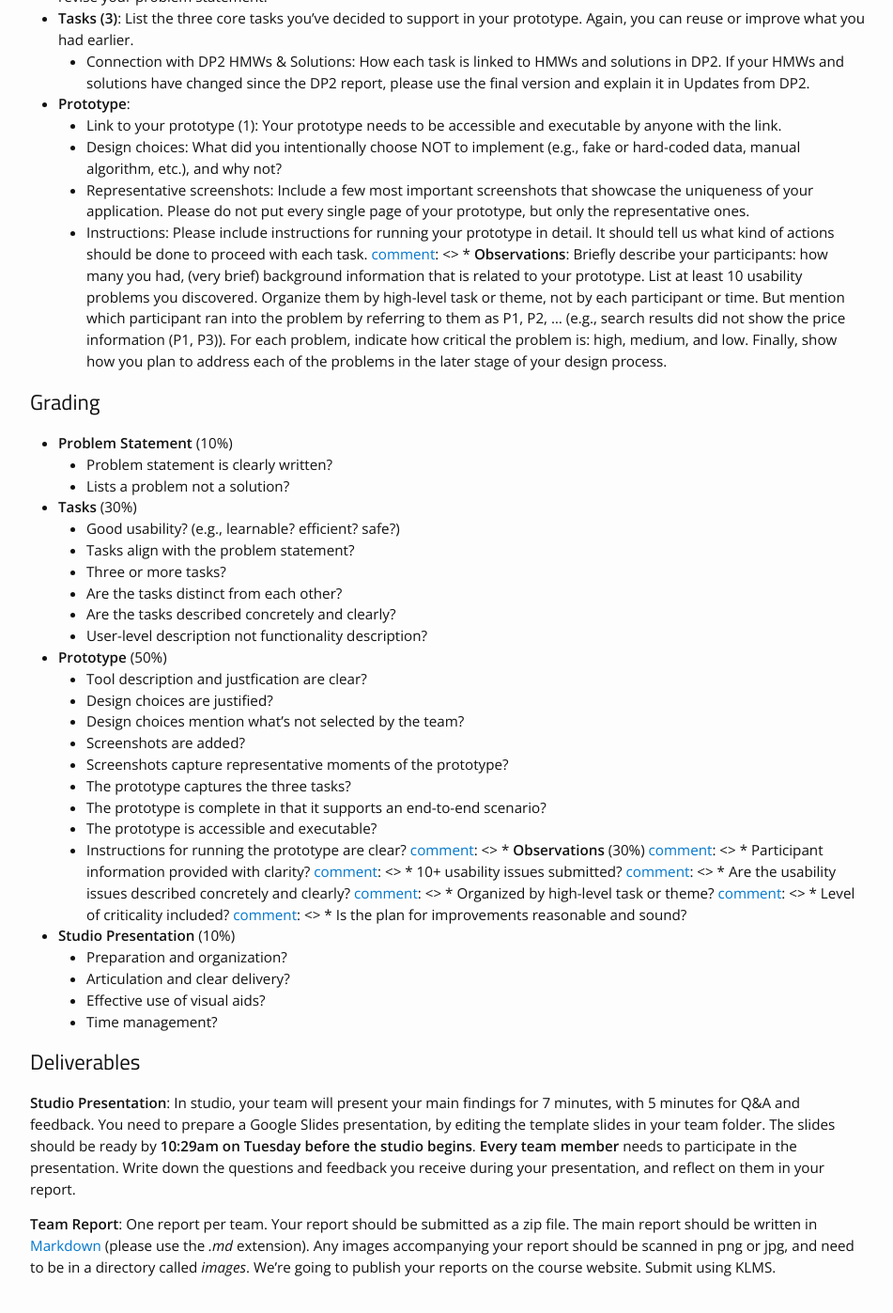
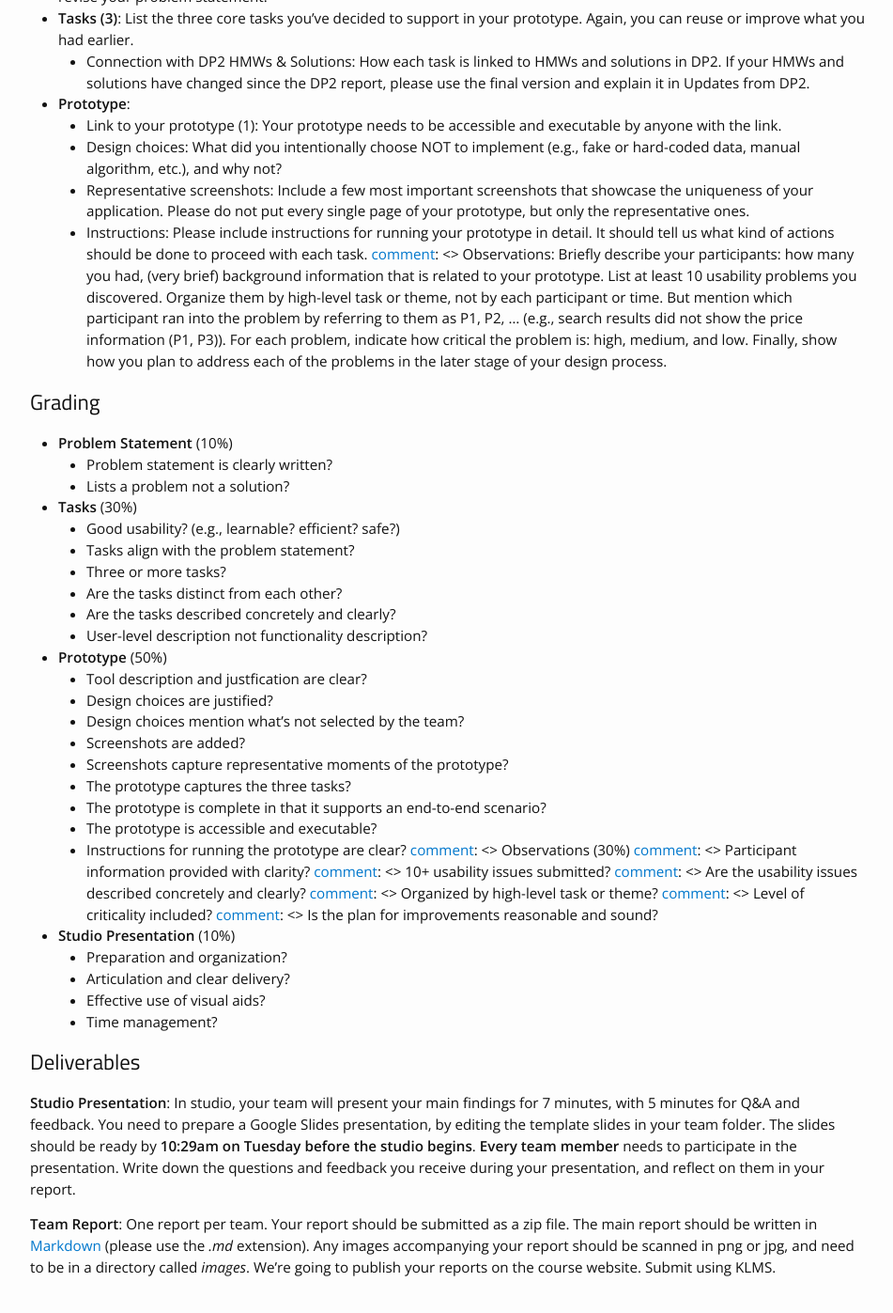
Before and after one commit to cstl-kaist/cs473-2025-fall, a Jekyll site: the page built from _projects/05_DPM3.md, in a window 1280 px wide and 1400 px high, scrolled down 1005 px. Shown: the top 1397 px of the window at 94% size, without its empty margins (163-1114 px from the left). Built offline with Jekyll 4.4.1, drawn with Linux system fonts in a browser that asks for light colours; nearby versions of some CDN libraries.

Commit message:
Fixing DPM3

```diff
--- a/_projects/05_DPM3.md
+++ b/_projects/05_DPM3.md
@@ -35,7 +35,7 @@ Your report should include:
   * Design choices: What did you intentionally choose NOT to implement (e.g., fake or hard-coded data, manual algorithm, etc.), and why not?
   * Representative screenshots: Include a few most important screenshots that showcase the uniqueness of your application. Please do not put every single page of your prototype, but only the representative ones.
   * Instructions: Please include instructions for running your prototype in detail. It should tell us what kind of actions should be done to proceed with each task.
-[comment]: <> * **Observations**: Briefly describe your participants: how many you had, (very brief) background information that is related to your prototype. List at least 10 usability problems you discovered. Organize them by high-level task or theme, not by each participant or time. But mention which participant ran into the problem by referring to them as P1, P2, ... (e.g., search results did not show the price information (P1, P3)). For each problem, indicate how critical the problem is: high, medium, and low. Finally, show how you plan to address each of the problems in the later stage of your design process.
+[comment]: <> Observations: Briefly describe your participants: how many you had, (very brief) background information that is related to your prototype. List at least 10 usability problems you discovered. Organize them by high-level task or theme, not by each participant or time. But mention which participant ran into the problem by referring to them as P1, P2, ... (e.g., search results did not show the price information (P1, P3)). For each problem, indicate how critical the problem is: high, medium, and low. Finally, show how you plan to address each of the problems in the later stage of your design process.
 
 
 ## Grading
@@ -59,13 +59,13 @@ Your report should include:
   * The prototype is complete in that it supports an end-to-end scenario?
   * The prototype is accessible and executable?
   * Instructions for running the prototype are clear?
-[comment]: <> * **Observations** (30%)
-[comment]: <>  * Participant information provided with clarity?
-[comment]: <>  * 10+ usability issues submitted?
-[comment]: <>  * Are the usability issues described concretely and clearly?
-[comment]: <>  * Organized by high-level task or theme?
-[comment]: <>  * Level of criticality included?
-[comment]: <>  * Is the plan for improvements reasonable and sound?
+[comment]: <> Observations (30%)
+[comment]: <> Participant information provided with clarity?
+[comment]: <> 10+ usability issues submitted?
+[comment]: <> Are the usability issues described concretely and clearly?
+[comment]: <> Organized by high-level task or theme?
+[comment]: <> Level of criticality included?
+[comment]: <> Is the plan for improvements reasonable and sound?
 * **Studio Presentation** (10%)
   * Preparation and organization?
   * Articulation and clear delivery?
```
